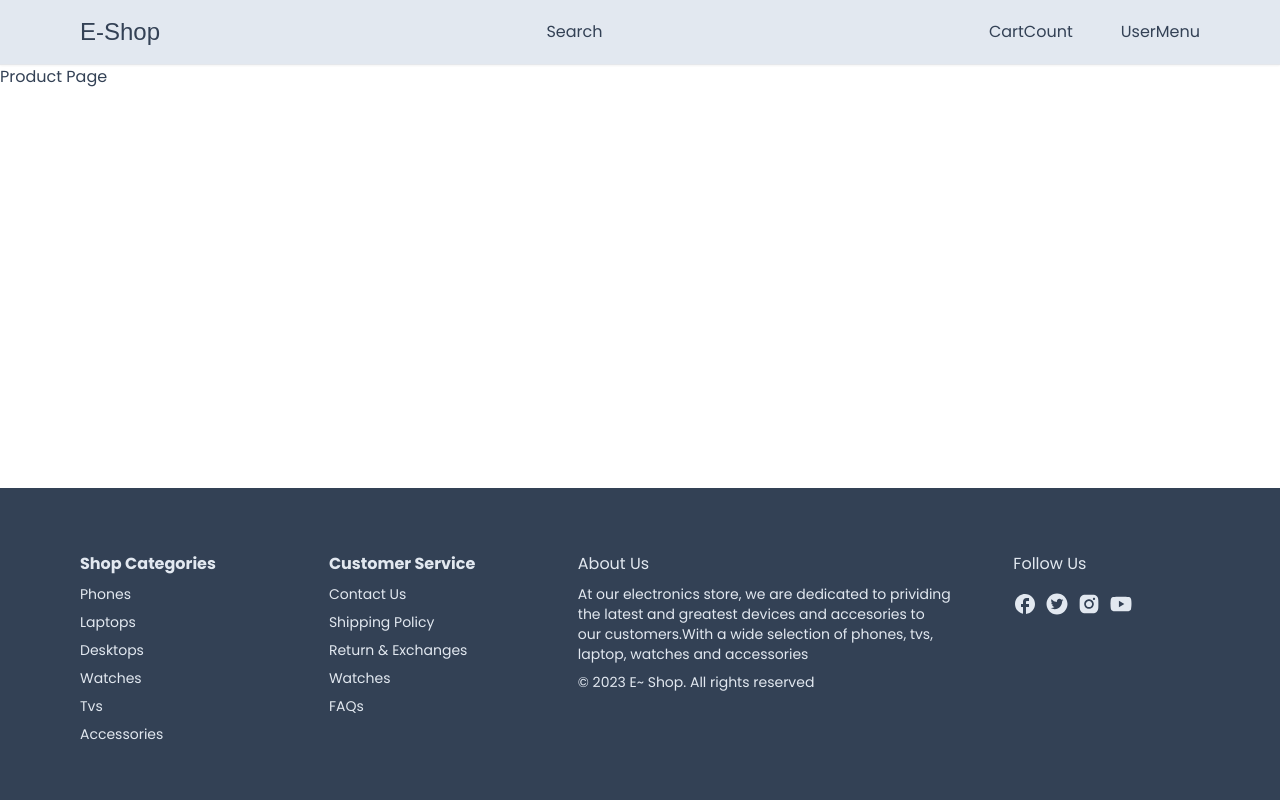
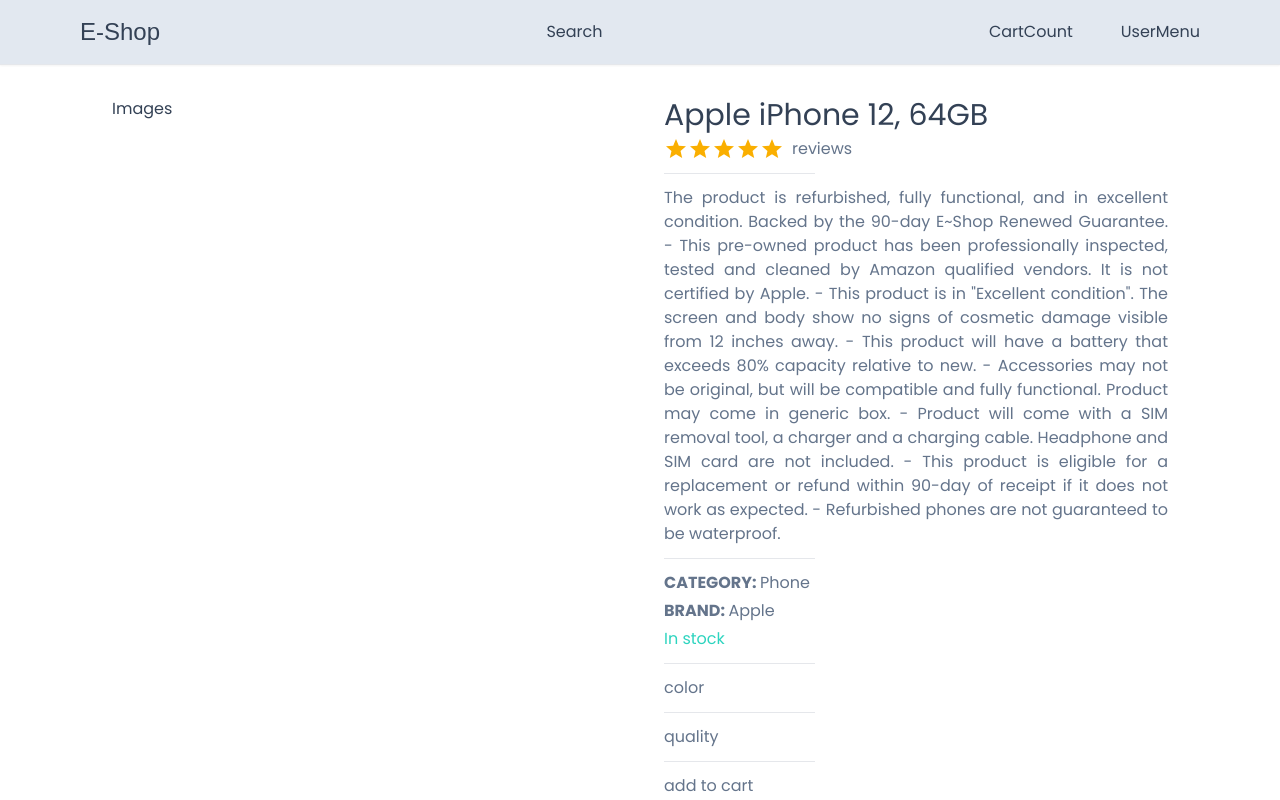
Before and after one commit to AnteroAndres/E-Shop, a Next.js app: page /product/1 in a window 1280 px wide. Shown: the top 800 px of the page. Built offline with nearby package versions, Linux system fonts and the light colour scheme; a web font is replaced by a local one.

Commit message:
product details

```diff
--- /dev/null
+++ b/app/product/[productId]/ProductDetails.tsx
@@ -0,0 +1,52 @@
+// "use client"
+import { Rating } from '@mui/material';
+interface ProductDetailsProps {
+    product: any}
+
+const Horizontal = () => {
+    return <hr className='w-[30%] my-2'/>
+}
+
+const ProductDetails:React.FC<ProductDetailsProps>= ({product}) => {
+
+    const productRating = product.reviews.reduce((acc: number, item: any) =>
+    acc + item.rating, 0) / product.reviews.length;
+
+    return <div className="
+    grid grid-cols-1 md:grid-cols-2 gap-12">
+        <div>Images</div>
+        <div className='flex flex-col gap-1 text-slate-500 txt-sm'>
+            <h2 className="text-3xl font-medium
+            text-slate-700">{product.name}</h2>
+            <div className='flex items-center gap-2'>
+                <Rating value={productRating} readOnly/>
+                <div>{product.reviews.lenght}reviews</div>
+            </div>
+            <Horizontal/>
+            <div className='text-justify'>{product.description}</div>
+            <Horizontal/>
+            <div>
+                <span className='font-semibold'>CATEGORY: </span>
+                {product.category}
+            </div>
+            <div>
+                <span className='font-semibold'>BRAND: </span>
+                {product.brand}
+            </div>
+            <div className={product.inStock ?
+                "text-teal-400" : "text-rose-400"}
+                >
+                    {product.inStock ? 'In stock' : 'Out of stock'}
+                </div>
+                <Horizontal/>
+                <div>color</div>
+                <Horizontal/>
+                <div>quality</div>
+                <Horizontal/>
+                <div>add to cart</div>
+
+        </div>
+    </div>;
+}
+
+export default ProductDetails;
--- a/app/product/[productId]/page.tsx
+++ b/app/product/[productId]/page.tsx
@@ -1,10 +1,19 @@
+import Container from "@/app/components/Container";
+import { product } from "@/utils/product";
+import ProductDetails from "./ProductDetails";
+
 interface IPrams {
     productId?: string
 }
 
 const Product = ({params}:{params:IPrams}) => {
     console.log("params", params)
-    return ( <div>Product Page</div> );
+
+    return <div className="p-8">
+    <Container>
+            <ProductDetails product={product}/>
+    </Container>
+    </div>
 }
 
 export default Product;
--- /dev/null
+++ b/utils/product.ts
@@ -0,0 +1,74 @@
+export const product =
+    {
+        id: "648437b38c44d52b9542e340",
+        name: "Apple iPhone 12, 64GB",
+        description:
+          'The product is refurbished, fully functional, and in excellent condition. Backed by the 90-day E~Shop Renewed Guarantee.\n- This pre-owned product has been professionally inspected, tested and cleaned by Amazon qualified vendors. It is not certified by Apple.\n- This product is in "Excellent condition". The screen and body show no signs of cosmetic damage visible from 12 inches away.\n- This product will have a battery that exceeds 80% capacity relative to new.\n- Accessories may not be original, but will be compatible and fully functional. Product may come in generic box.\n- Product will come with a SIM removal tool, a charger and a charging cable. Headphone and SIM card are not included.\n- This product is eligible for a replacement or refund within 90-day of receipt if it does not work as expected.\n- Refurbished phones are not guaranteed to be waterproof.',
+        price: 40,
+        brand: "Apple",
+        category: "Phone",
+        inStock: true,
+        images: [
+          {
+            color: "Black",
+            colorCode: "#000000",
+            image:
+              "https://firebasestorage.googleapis.com/v0/b/ecommerce-shop-cc542.appspot.com/o/products%2F1686386605041-iphone12-black.jpg?alt=media&token=32abf316-ddf6-4870-9e1e-a7c884b750d6",
+          },
+          {
+            color: "Blue",
+            colorCode: " #0000FF",
+            image:
+              "https://firebasestorage.googleapis.com/v0/b/ecommerce-shop-cc542.appspot.com/o/products%2F1686386607274-iphone12-blue.jpg?alt=media&token=e83a9b13-86b6-4518-9f1e-8ddef12ba9a2",
+          },
+          {
+            color: "Red",
+            colorCode: "#FF0000",
+            image:
+              "https://firebasestorage.googleapis.com/v0/b/ecommerce-shop-cc542.appspot.com/o/products%2F1686386608652-iphone12-red.jpg?alt=media&token=603a9e86-5b8c-4f8d-b61c-c1c77e60e954",
+          },
+        ],
+        reviews: [
+          {
+            id: "6499b4887402b0efd394d8f3",
+            userId: "6499b184b0e9a8c8709821d3",
+            productId: "648437b38c44d52b9542e340",
+            rating: 4,
+            comment:
+              "good enough. I like the camera and casing. the delivery was fast too.",
+            createdDate: "2023-06-26T15:53:44.483Z",
+            user: {
+              id: "6499b184b0e9a8c8709821d3",
+              name: "Chaoo",
+              email: "example1@gmail.com",
+              emailVerified: null,
+              image:
+                "https://lh3.googleusercontent.com/a/AAcHTtcuRLwWi1vPKaQOcJlUurlhRAIIq2LgYccE8p32=s96-c",
+              hashedPassword: null,
+              createdAt: "2023-06-26T15:40:52.558Z",
+              updatedAt: "2023-06-26T15:40:52.558Z",
+              role: "USER",
+            },
+          },
+          {
+            id: "6499a110efe4e4de451c7edc",
+            userId: "6475af156bad4917456e6e1e",
+            productId: "648437b38c44d52b9542e340",
+            rating: 5,
+            comment: "I really liked it!!",
+            createdDate: "2023-06-26T14:30:40.998Z",
+            user: {
+              id: "6475af156bad4917456e6e1e",
+              name: "Charles",
+              email: "example@gmail.com",
+              emailVerified: null,
+              image:
+                "https://lh3.googleusercontent.com/a/AAcHTteOiCtILLBWiAoolIW9PJH-r5825pBDl824_8LD=s96-c",
+              hashedPassword: null,
+              createdAt: "2023-05-30T08:08:53.979Z",
+              updatedAt: "2023-05-30T08:08:53.979Z",
+              role: "ADMIN",
+            },
+          },
+        ],
+      }
```
